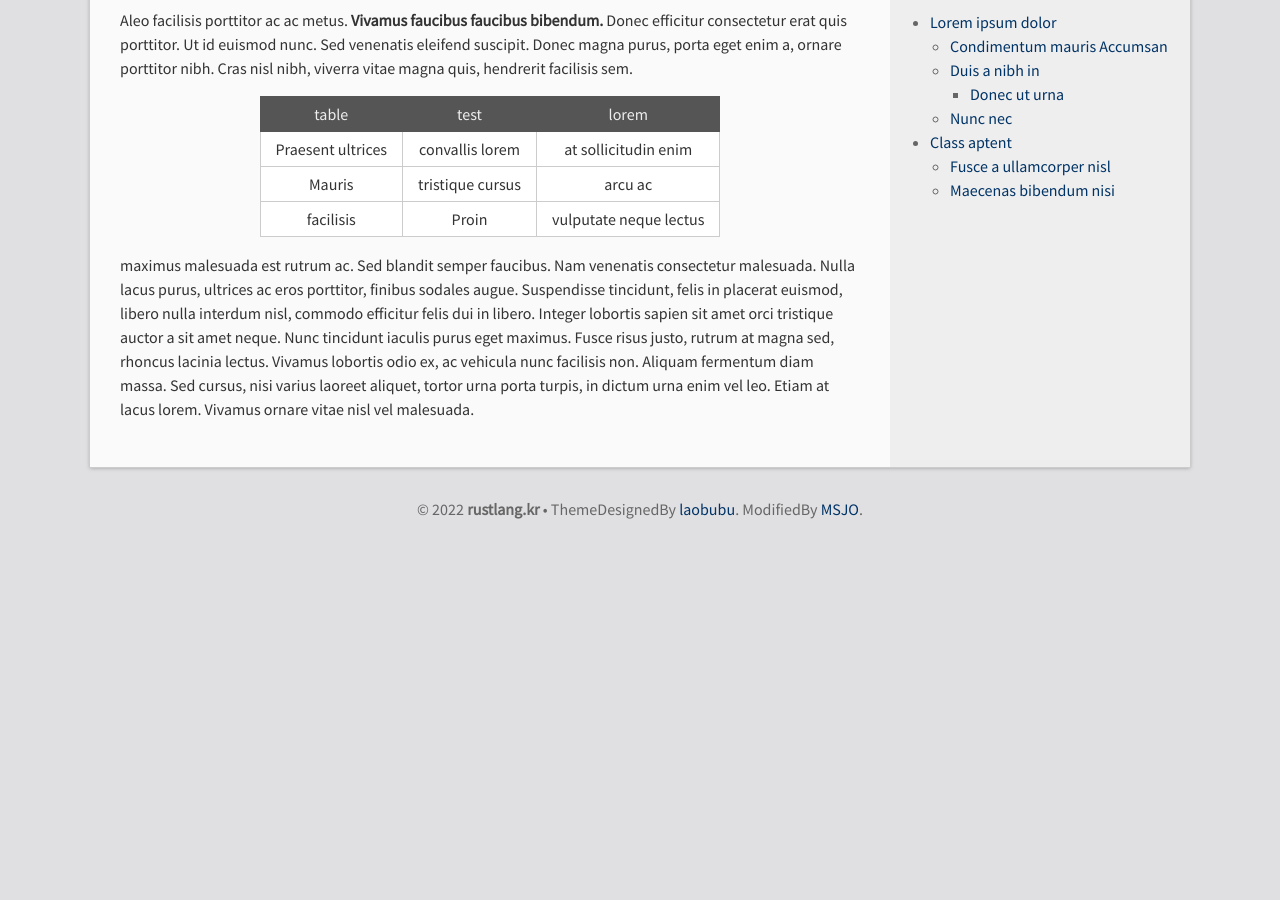
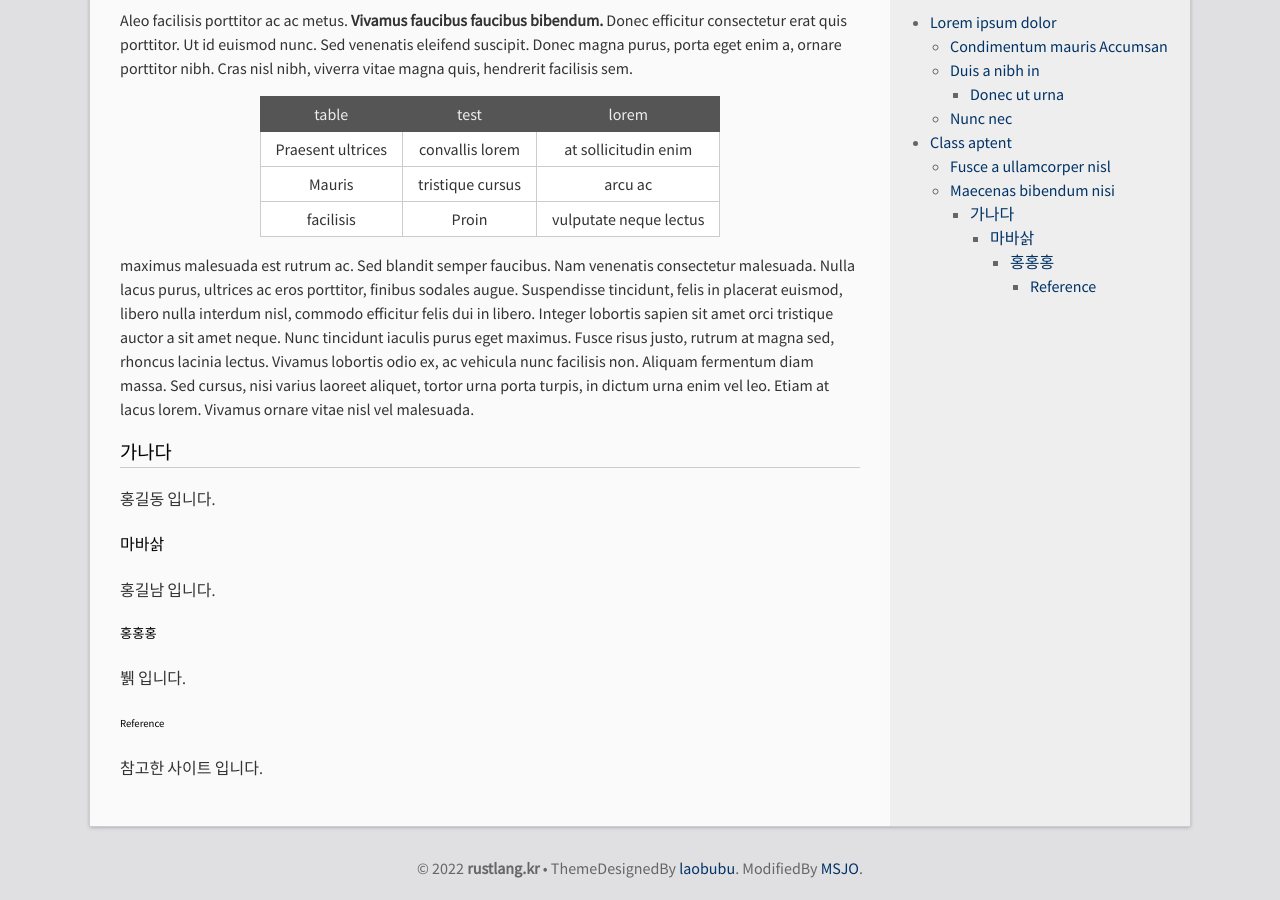
Before and after one commit to DebugJO/rustlang, a Jekyll site: the page built from _posts/1970-01-01-1.md, in a window 1280 px wide and 900 px high, scrolled down 1935 px. Built offline with Jekyll 4.4.1, drawn with Linux system fonts in a browser that asks for light colours; before the commit the page ends 2476 px from its top, so only the background shows below that.

Commit message:
Update 1970-01-01-1.md

```diff
--- a/_posts/1970-01-01-1.md
+++ b/_posts/1970-01-01-1.md
@@ -72,3 +72,19 @@ Aleo facilisis porttitor ac ac metus. **Vivamus faucibus faucibus bibendum.** Do
 | facilisis | Proin |  vulputate neque lectus|
 
  maximus malesuada est rutrum ac. Sed blandit semper faucibus. Nam venenatis consectetur malesuada. Nulla lacus purus, ultrices ac eros porttitor, finibus sodales augue. Suspendisse tincidunt, felis in placerat euismod, libero nulla interdum nisl, commodo efficitur felis dui in libero. Integer lobortis sapien sit amet orci tristique auctor a sit amet neque. Nunc tincidunt iaculis purus eget maximus. Fusce risus justo, rutrum at magna sed, rhoncus lacinia lectus. Vivamus lobortis odio ex, ac vehicula nunc facilisis non. Aliquam fermentum diam massa. Sed cursus, nisi varius laoreet aliquet, tortor urna porta turpis, in dictum urna enim vel leo. Etiam at lacus lorem. Vivamus ornare vitae nisl vel malesuada.
+
+### 가나다
+
+홍길동 입니다.
+
+#### 마바삵
+
+홍길남 입니다.
+
+##### 홍홍홍
+
+뷁 입니다.
+
+###### Reference
+
+참고한 사이트 입니다.
```
